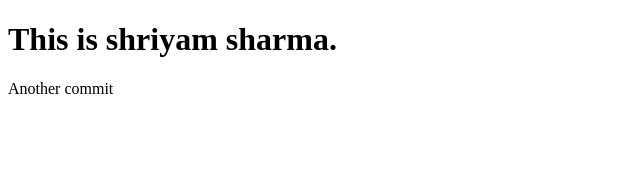
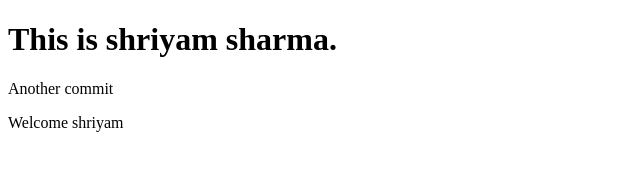
Before and after one commit to shriyamsharma/git-test, a website: page index.html in a window 1280 px wide. Shown: the whole page, without its empty margins (0-640 px from the left). Drawn offline with Linux system fonts and the light colour scheme.

Commit message:
fourth commit

```diff
--- a/index.html
+++ b/index.html
@@ -6,5 +6,6 @@
     <body>
         <h1>This is shriyam sharma.</h1>
         <p>Another commit</p>
+        <p>Welcome shriyam</p>
     </body>
 </html>
```
Also changed, not shown: package.json (added, +24 -0 lines), 2 other files.
